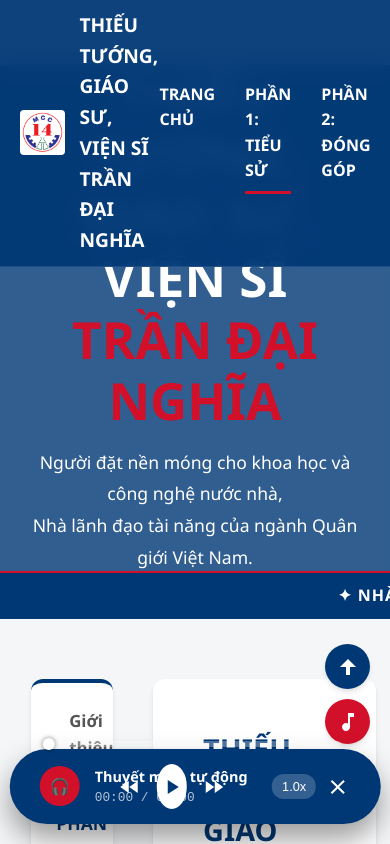
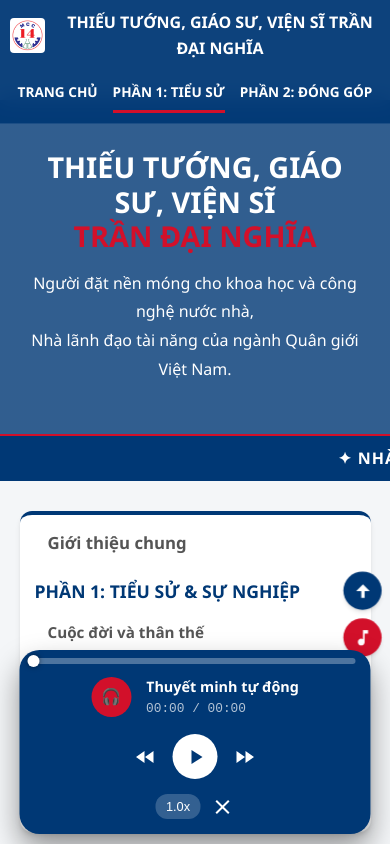
Before and after one commit to nhamayz114/tuong-dai-tran-dai-nghia-z114, a plain HTML site: page index.html in a window 390 px wide. Shown: the top 844 px of the page. Drawn offline with Linux system fonts and the light colour scheme; a web font is replaced by a local one.

Commit message:
Update index.html

```diff
--- a/index.html
+++ b/index.html
@@ -145,6 +145,43 @@
         .footer-col ul li { margin-bottom: 10px; }
         .footer-col ul a:hover { color: var(--red); padding-left: 5px; }
         .footer-bottom { text-align: center; padding-top: 20px; border-top: 1px solid rgba(255,255,255,0.1); }
+    /* ================= RESPONSIVE DI ĐỘNG ================= */
+        @media (max-width: 768px) {
+            body { padding-bottom: 220px; } /* Đẩy nội dung lên để không bị thanh audio che khuất */
+
+            /* Sắp xếp lại Header */
+            header { flex-direction: column; gap: 10px; padding: 10px; }
+            .header-logo { font-size: 1rem; text-align: center; justify-content: center; }
+            .header-logo img { height: 35px; }
+            .main-menu { gap: 15px; flex-wrap: wrap; justify-content: center; }
+            .main-menu a { font-size: 0.85rem; }
+
+            /* Chỉnh lại Banner / Hero */
+            .hero { margin-top: 100px; height: auto; padding: 50px 5%; }
+            .hero-title { font-size: 1.8rem; }
+            .hero-desc { font-size: 1rem; }
+
+            /* Chia cột thành 1 cột dọc (Mục lục nằm trên, bài viết nằm dưới) */
+            .article-wrapper { flex-direction: column; gap: 20px; padding: 30px 5%; }
+            .sidebar { width: 100%; position: relative; top: 0; padding: 15px; margin-bottom: 10px;}
+            .article-content { width: 100%; padding: 20px; }
+
+            /* Thu nhỏ kích thước chữ nội dung */
+            .article-content h1 { font-size: 1.3rem; }
+            .article-content h2 { font-size: 1.1rem; padding: 12px; margin: 25px 0 15px; }
+            p, .poem, blockquote { font-size: 1rem; }
+
+            /* Căn chỉnh lại thanh Audio Player cho khỏi tràn màn hình */
+            .audio-player {
+                flex-direction: column; gap: 15px; padding: 25px 20px 15px;
+                border-radius: 20px; bottom: 10px; width: 90%;
+            }
+            .audio-info, .audio-controls, .audio-settings { width: 100%; justify-content: center; }
+            .audio-progress-container { top: 8px; left: 15px; right: 15px; }
+
+            /* Nâng nút tiện ích trôi nổi cao lên tránh cấn Audio Player */
+            .floating-sidebar { bottom: 180px; transform: scale(0.85); right: 5px;}
+        }
     </style>
 </head>
 <body>
```
